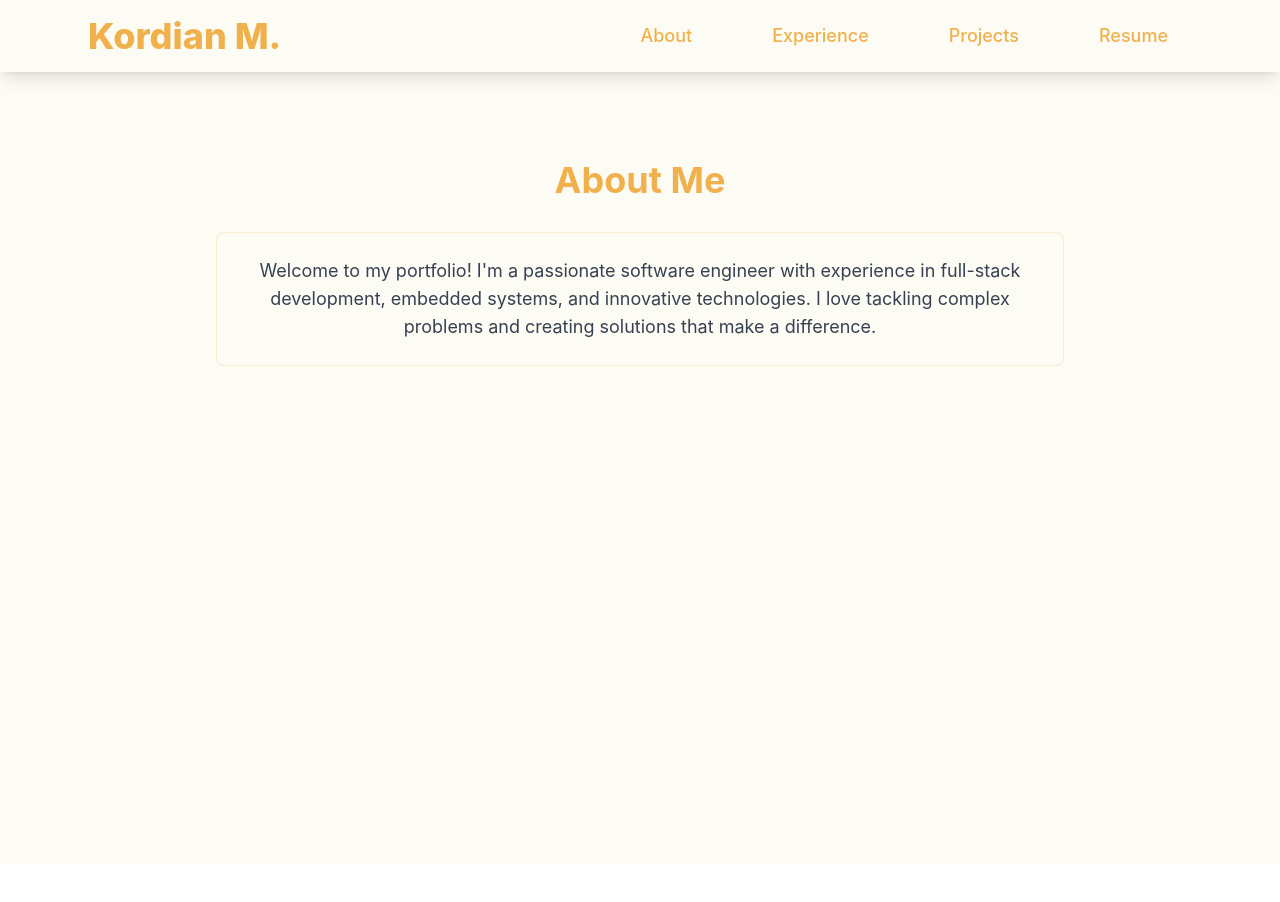
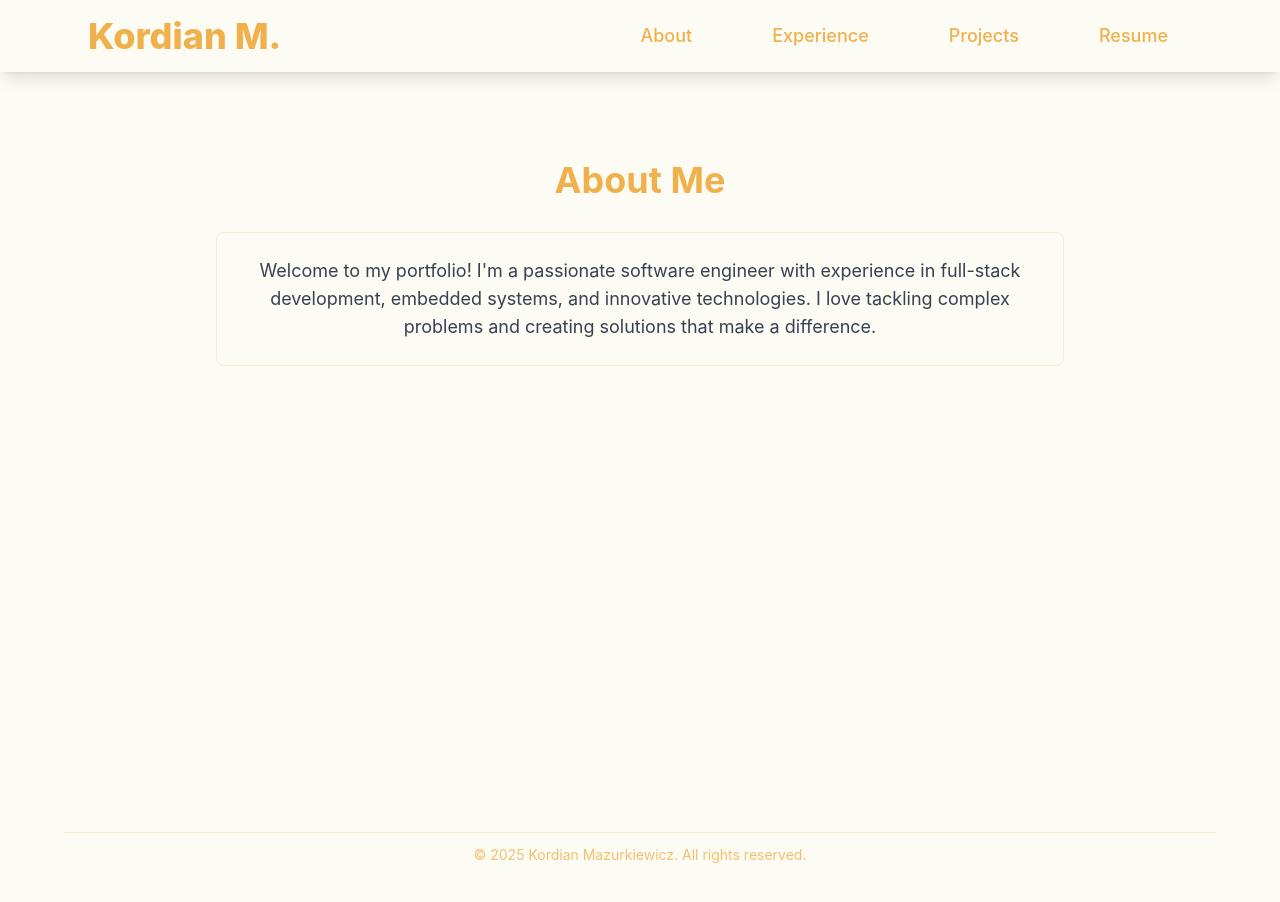
Before and after one commit to K0ord/kordianmazurkiewicz, a React (Vite) app: page /kordianmazurkiewicz/about in a window 1280 px wide. Shown: the top 902 px of the page. Before the commit the page ends 864 px from the top, so only its background shows below. Built offline with nearby package versions, Linux system fonts and the light colour scheme.

Commit message:
Base footer added

```diff
--- a/src/components/About/About.jsx
+++ b/src/components/About/About.jsx
@@ -1,7 +1,9 @@
 import React from 'react';
+import Footer from '../Footer';
 
 const About = () => {
   return (
+    <>
       <div className="min-h-screen pt-20 sm:pt-32 pb-8 sm:pb-16 text-gray-800">
         <div className="max-w-4xl mx-auto px-4 sm:px-6">
           <h1 className="text-3xl sm:text-4xl font-bold mb-6 sm:mb-8 text-center text-custom-orange">About Me</h1>
@@ -12,6 +14,8 @@ const About = () => {
           </div>
         </div>
       </div>
+      <Footer />
+    </>
   );
 };
 
--- a/src/components/Experience/Experience.jsx
+++ b/src/components/Experience/Experience.jsx
@@ -1,4 +1,5 @@
 import React from 'react';
+import Footer from '../Footer';
 
 const Card = ({ title, subtitle, date, points }) => {
   return (
@@ -57,6 +58,7 @@ const Experience = () => {
   ];
 
   return (
+    <>
       <div className="min-h-screen pt-20 sm:pt-32 pb-8 sm:pb-16 text-gray-800">
         <div className="max-w-4xl mx-auto px-4 sm:px-6">
           <h1 className="text-3xl sm:text-4xl font-bold mb-6 sm:mb-8 text-center text-custom-orange">Professional Experience</h1>
@@ -73,6 +75,8 @@ const Experience = () => {
           </div>
         </div>
       </div>
+      <Footer />
+    </>
   );
 };
 
--- /dev/null
+++ b/src/components/Footer.jsx
@@ -0,0 +1,15 @@
+import React from 'react';
+
+const Footer = () => {
+  return (
+    <footer className="w-full py-3 bg-custom-beige border-t border-custom-orange/20">
+      <div className="container mx-auto text-center">
+        <p className="text-custom-orange/80 text-sm font-normal">
+          © 2025 Kordian Mazurkiewicz. All rights reserved.
+        </p>
+      </div>
+    </footer>
+  );
+};
+
+export default Footer;
--- a/src/components/Projects/Projects.jsx
+++ b/src/components/Projects/Projects.jsx
@@ -1,4 +1,5 @@
 import React from 'react';
+import Footer from '../Footer';
 
 const Card = ({ title, subtitle, points }) => {
   return (
@@ -50,6 +51,7 @@ const Projects = () => {
   ];
 
   return (
+    <>
       <div className="min-h-screen pt-20 sm:pt-32 pb-8 sm:pb-16 text-gray-800">
         <div className="max-w-4xl mx-auto px-4 sm:px-6">
           <h1 className="text-3xl sm:text-4xl font-bold mb-6 sm:mb-8 text-center text-custom-orange">Notable Projects</h1>
@@ -65,6 +67,8 @@ const Projects = () => {
           </div>
         </div>
       </div>
+      <Footer />
+    </>
   );
 };
 
```
Lines whose indentation alone changed are shown as unchanged.
